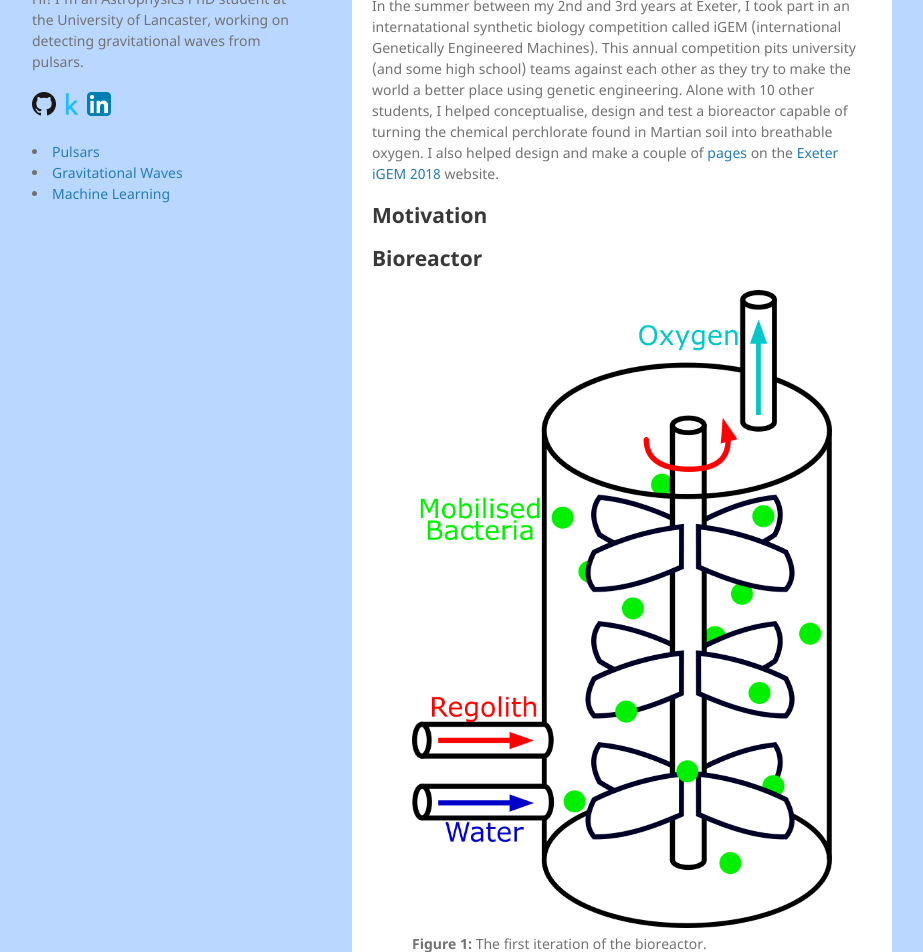
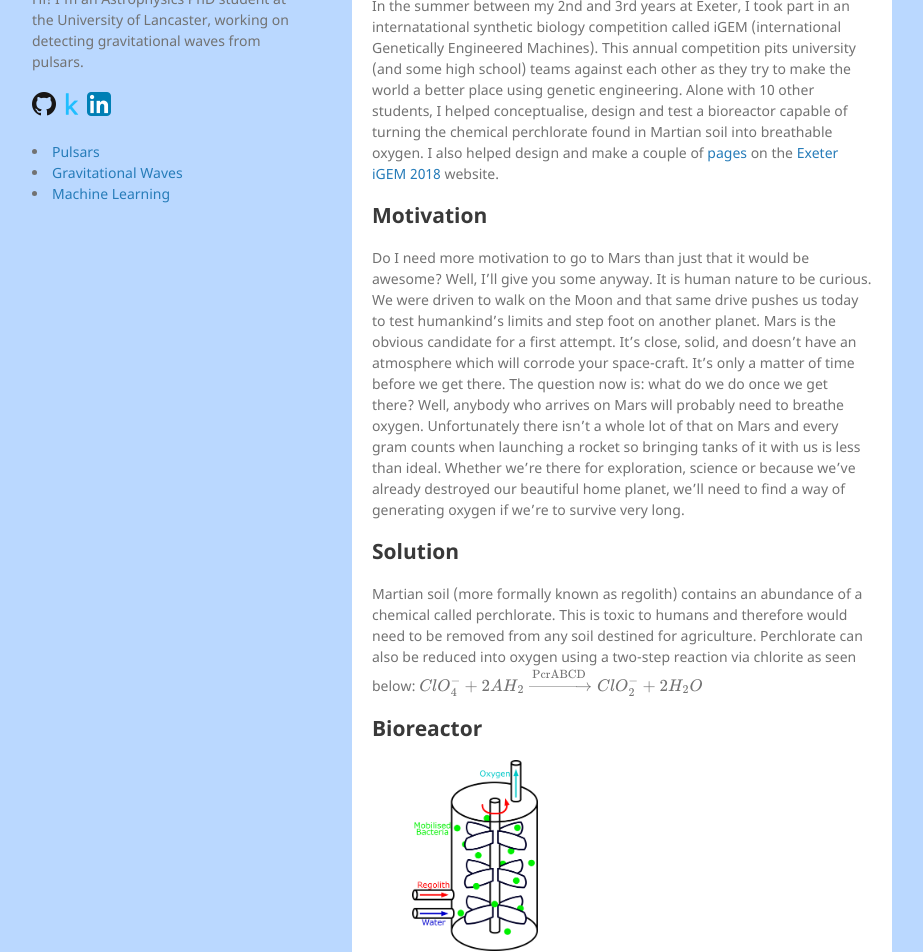
Before and after one commit to alhewitt/alhewitt.github.io, a Jekyll site: the page built from igem.md, in a window 1280 px wide and 1345 px high. Shown: the part 328-1280 px from the top of the window, without its empty margins (178-1101 px from the left). Built offline with Jekyll 4.4.1, drawn with Linux system fonts in a browser that asks for light colours; our own code applies the rules of GitHub Pages for plain Markdown files; formulas are drawn with MathJax 3; grey boxes are pictures that could not be loaded.

Commit message:
Update igem.md

```diff
--- a/igem.md
+++ b/igem.md
@@ -8,10 +8,17 @@
 In the summer between my 2nd and 3rd years at Exeter, I took part in an internatational synthetic biology competition called iGEM (international Genetically Engineered Machines). This annual competition pits university (and some high school) teams against each other as they try to make the world a better place using genetic engineering. Alone with 10 other students, I helped conceptualise, design and test a bioreactor capable of turning the chemical perchlorate found in Martian soil into breathable oxygen. I also helped design and make a couple of [pages](http://2018.igem.org/Team:Exeter/HP/Bioreactor) on the [Exeter iGEM 2018](http://2018.igem.org/Team:Exeter/Description) website.
 
 ## Motivation
+Do I need more motivation to go to Mars than just that it would be awesome? Well, I'll give you some anyway. It is human nature to be curious. We were driven to walk on the Moon and that same drive pushes us today to test humankind's limits and step foot on another planet. Mars is the obvious candidate for a first attempt. It's close, solid, and doesn't have an atmosphere which will corrode your space-craft. It's only a matter of time before we get there. The question now is: what do we do once we get there? Well, anybody who arrives on Mars will probably need to breathe oxygen. Unfortunately there isn't a whole lot of that on Mars and every gram counts when launching a rocket so bringing tanks of it with us is less than ideal. Whether we're there for exploration, science or because we've already destroyed our beautiful home planet, we'll need to find a way of generating oxygen if we're to survive very long.
+
+## Solution
+Martian soil (more formally known as regolith) contains an abundance of a chemical called perchlorate. This is toxic to humans and therefore would need to be removed from any soil destined for agriculture. Perchlorate can also be reduced into oxygen using a two-step reaction via chlorite as seen below:
+$$
+ClO_4^-+2AH_2\xrightarrow{\text{PcrABCD}}ClO_2^-+2H_2O
+$$
 
 ## Bioreactor
 
 <p align="center">
-  <figure><img src="assets/img/igem/T--Exeter--BioR100.png" alt="BioR100.png"/>
+  <figure><img src="assets/img/igem/T--Exeter--BioR100.png" alt="BioR100.png" width="30%"/>
   <figcaption><b>Figure 1:</b> The first iteration of the bioreactor.</figcaption></figure>
 </p>
```
